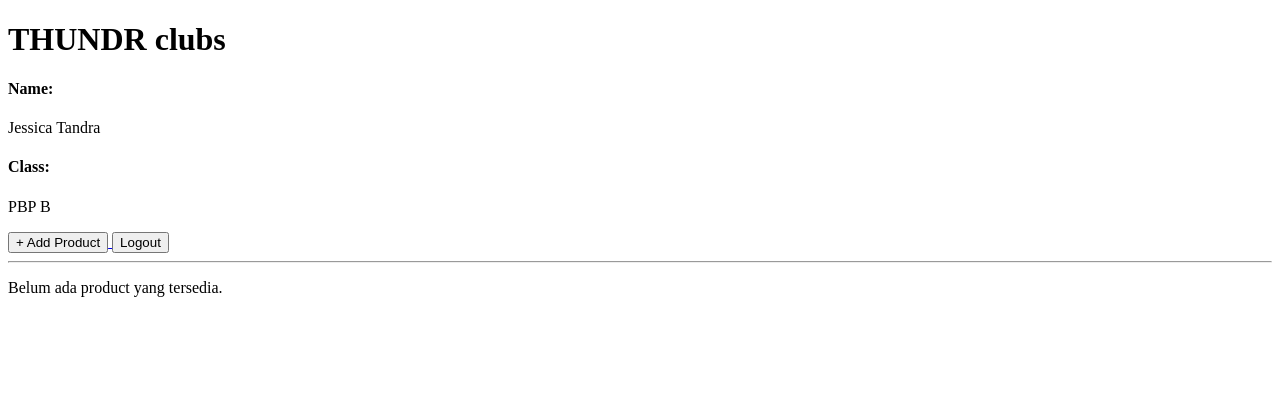
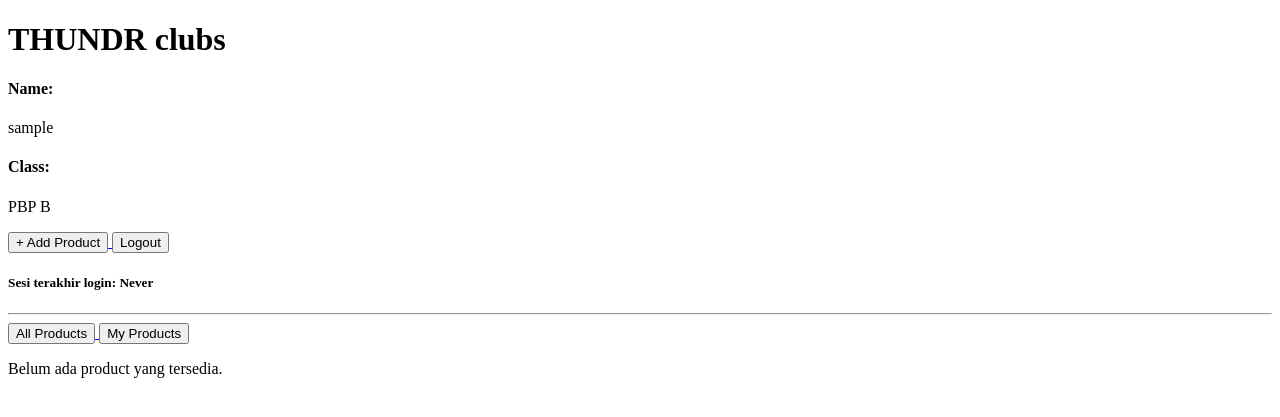
Before and after one commit to newjeasnz/Thundr-clubs, a Django app: page / in a window 1280 px wide. Shown: the top 417 px of the page. Run offline with Django 5.2, Linux system fonts and the light colour scheme; the visitor is signed in with stand-in values (Sample User, id 1); data that the repository does not hold is empty.

Commit message:
Menghubungkan model Product dengan User, menampilkan last login user

```diff
--- a/main/models.py
+++ b/main/models.py
@@ -1,5 +1,6 @@
 from django.db import models
 import uuid
+from django.contrib.auth.models import User
 
 class Product(models.Model):
     CATEGORY_CHOICES = [
@@ -12,6 +13,7 @@ class Product(models.Model):
         ('collectibles', 'Collectibles'),
     ]
 
+    user = models.ForeignKey(User, on_delete=models.CASCADE, null=True)
     id = models.UUIDField(primary_key=True, default=uuid.uuid4, editable=False)
     name = models.CharField(max_length=255)
     price = models.IntegerField()
--- a/main/templates/detail_product.html
+++ b/main/templates/detail_product.html
@@ -18,4 +18,10 @@
     <p><b>🌟 Featured Product</b></p>
 {% endif %}
 
+{% if product.user %}
+    <p>Added by: {{ product.user.username }}</p>
+{% else %}
+    <p>Added by: Anonymous</p>
+{% endif %}
+
 {% endblock content %}
--- a/main/templates/main.html
+++ b/main/templates/main.html
@@ -15,7 +15,15 @@
   <button>Logout</button>
 </a>
 
+<h5>Sesi terakhir login: {{ last_login }}</h5>
 <hr>
+
+<a href="?filter=all">
+    <button type="button">All Products</button>
+</a>
+<a href="?filter=my">
+    <button type="button">My Products</button>
+</a>
 
 {% if not product_list %}
 <p>Belum ada product yang tersedia.</p>
--- a/main/views.py
+++ b/main/views.py
@@ -7,15 +7,24 @@ from django.contrib.auth.forms import UserCreationForm, AuthenticationForm
 from django.contrib import messages
 from django.contrib.auth import authenticate, login, logout
 from django.contrib.auth.decorators import login_required
+import datetime
+from django.http import HttpResponseRedirect
+from django.urls import reverse
 
 @login_required(login_url='/login')
 def show_main(request):
-    products = Product.objects.all()
+    filter_type = request.GET.get("filter", "all")
+    if filter_type == "all":
+        products = Product.objects.all()
+    else:
+        products = Product.objects.filter(user=request.user)
+
     context = {
         'app_name': 'THUNDR clubs',
-        'name': 'Jessica Tandra',
+        'name': request.user.username,
         'class': 'PBP B',
-        'product_list': products
+        'product_list': products,
+        'last_login': request.COOKIES.get('last_login', 'Never')
     }
 
     return render(request, "main.html", context)
@@ -24,10 +33,14 @@ def create_product(request):
     form = ProductForm(request.POST or None)
 
     if form.is_valid() and request.method == "POST":
-        form.save()
+        news_entry = form.save(commit = False)
+        news_entry.user = request.user
+        news_entry.save()
         return redirect('main:show_main')
 
-    context = {'form': form}
+    context = {
+        'form': form
+        }
     return render(request, "create_product.html", context)
 
 @login_required(login_url='/login')
@@ -80,7 +93,9 @@ def login_user(request):
       if form.is_valid():
             user = form.get_user()
             login(request, user)
-            return redirect('main:show_main')
+            response = HttpResponseRedirect(reverse("main:show_main"))
+            response.set_cookie('last_login', str(datetime.datetime.now()))
+            return response
 
    else:
       form = AuthenticationForm(request)
@@ -89,4 +104,6 @@ def login_user(request):
 
 def logout_user(request):
     logout(request)
-    return redirect('main:login')
+    response = HttpResponseRedirect(reverse('main:login'))
+    response.delete_cookie('last_login')
+    return response
```
Also changed, not shown: main/migrations/0005_product_user.py (added).
